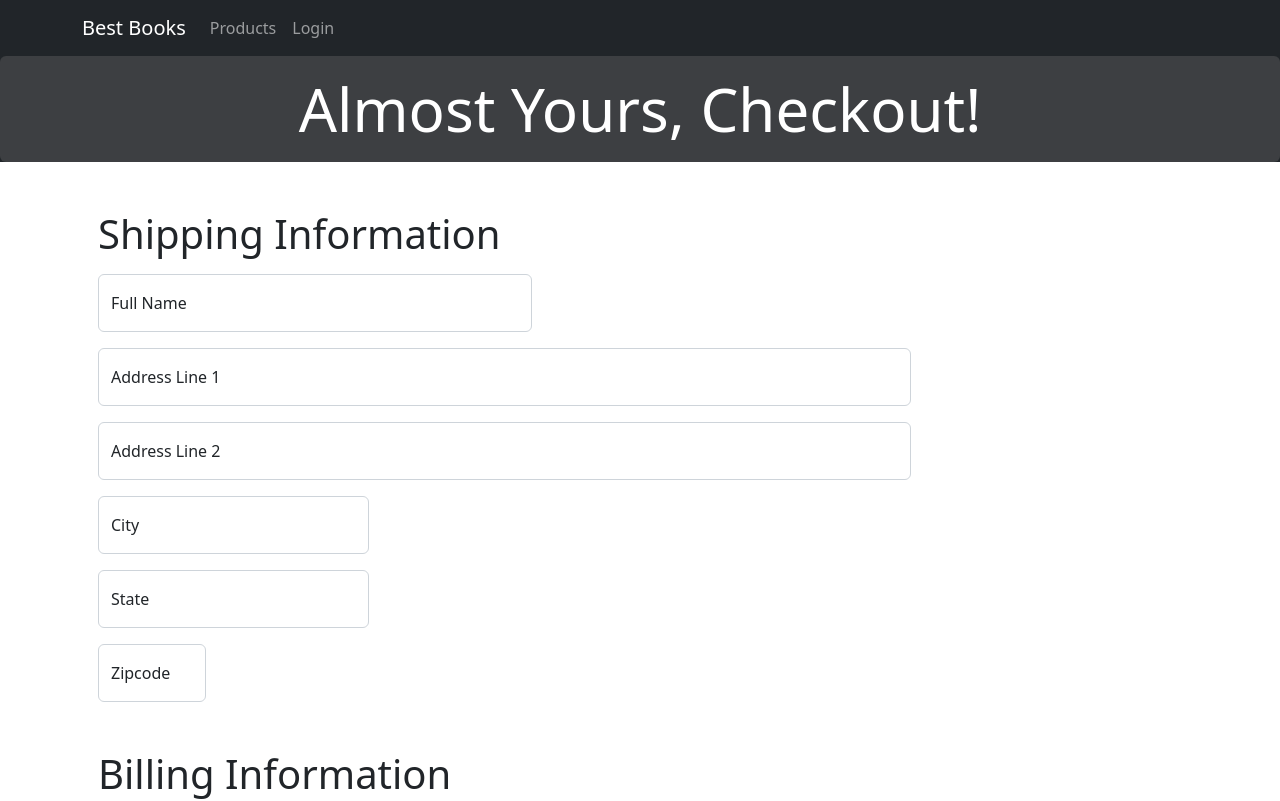
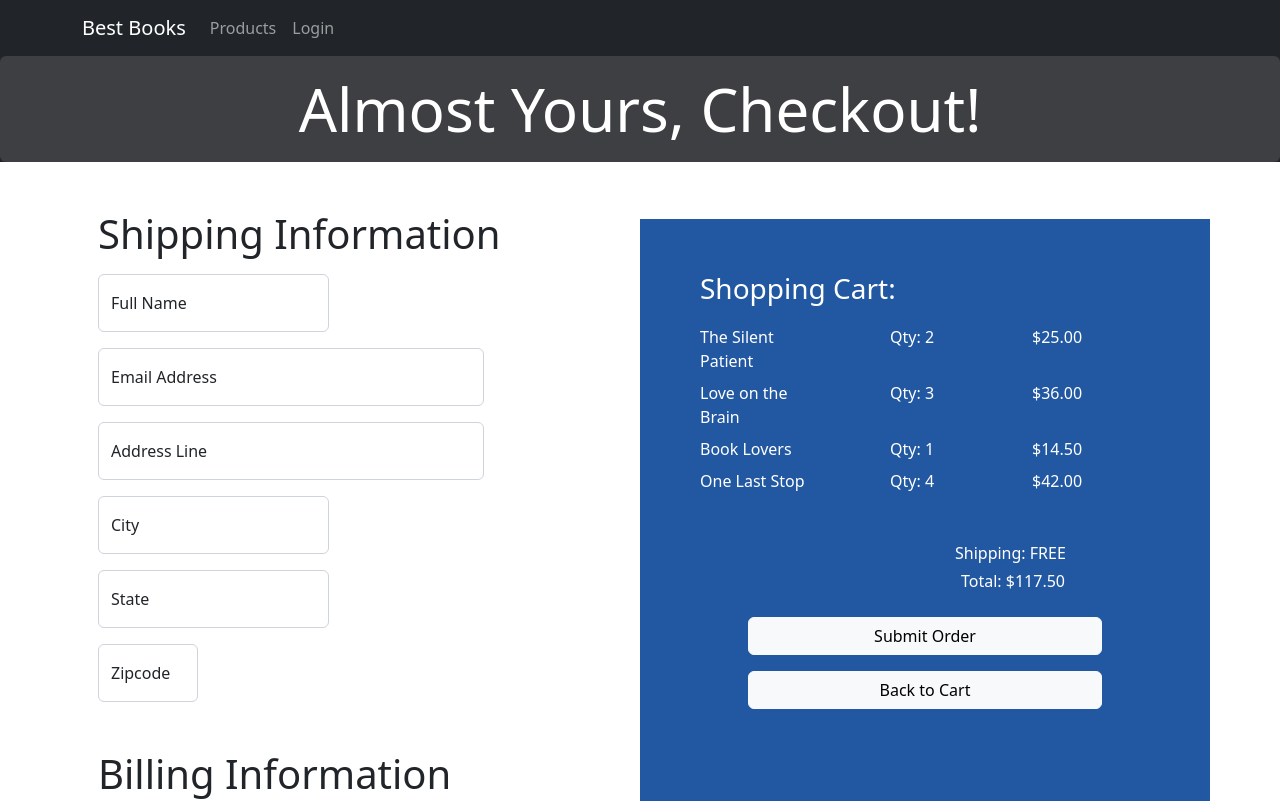
Before and after one commit to ljurecki/graceshopper, a React (Create React App) app: page /Checkout in a window 1280 px wide. Shown: the top 801 px of the page. Built offline with nearby package versions, Linux system fonts and the light colour scheme; no server answers.

Commit message:
checkout and ordernumber styled

```diff
--- a/src/components/AllProducts.js
+++ b/src/components/AllProducts.js
@@ -136,8 +136,10 @@ const ProductCard = ({ jwt, product, user, allProducts, navigate }) => {
                 <>
                   <Card.Text className='d-flex justify-content-end flex-wrap'>
                     <Button className='mx-2' variant="danger"
-                      onClick={() => {
+                      onClick={(e) => {
+                        e.preventDefault();
                         handleDelete();
+                        allProducts()
                       }
                       }>
                       Delete
--- a/src/pages/Cart.js
+++ b/src/pages/Cart.js
@@ -79,7 +79,7 @@ const Cart = ({ jwt, products, navigate }) => {
                 </Row>
                 <Row className='me-5 mx-5 mt-4 mb-5'>
                   <Button variant="light"
-                    onClick={() => { navigate('/checkout') }}>
+                    onClick={(e) => { e.preventDefault(); navigate('/checkout') }}>
                     Checkout
                   </Button>
                 </Row>
--- a/src/pages/Checkout.js
+++ b/src/pages/Checkout.js
@@ -1,5 +1,5 @@
 import React from 'react';
-import { Form, Button, FloatingLabel, Tabs, Tab, Container } from 'react-bootstrap';
+import { Form, Button, FloatingLabel, Tabs, Tab, Container, Row, Col } from 'react-bootstrap';
 
 const Checkout = ({ navigate }) => {
 
@@ -12,38 +12,40 @@ const Checkout = ({ navigate }) => {
                 style={{ fontSize: '60px' }}>
                 <Tab eventKey="Login" title="Almost Yours, Checkout!"></Tab>
             </Tabs>
-            <Container>
+            <Container className='mb-5'>
+                <Row>
+                    <Col>
                         <Form>
                             <Form.Group className='m-3 mt-5'>
                                 <Form.Label><h1>Shipping Information</h1></Form.Label>
                                 <FloatingLabel label='Full Name'>
                                     <Form.Control
-                                style={{ width: '40%' }}
+                                        style={{ width: '45%' }}
                                         placeholder='Full Name' />
                                 </FloatingLabel>
                             </Form.Group>
 
                             <Form.Group className='m-3'>
-                        <FloatingLabel label='Address Line 1'>
+                                <FloatingLabel label='Email Address'>
                                     <Form.Control
                                         style={{ width: '75%' }}
-                                placeholder='Address1' />
+                                        placeholder='Email Address' />
                                 </FloatingLabel>
                             </Form.Group>
 
                             <Form.Group className='m-3'>
 
-                        <FloatingLabel label='Address Line 2'>
+                                <FloatingLabel label='Address Line'>
                                     <Form.Control
                                         style={{ width: '75%' }}
-                                placeholder='Address2' />
+                                        placeholder='Address' />
                                 </FloatingLabel>
                             </Form.Group>
 
                             <Form.Group className='m-3'>
                                 <FloatingLabel label='City'>
                                     <Form.Control
-                            style={{ width: '25%' }}
+                                        style={{ width: '45%' }}
                                         placeholder='City' />
                                 </FloatingLabel>
                             </Form.Group>
@@ -51,7 +53,7 @@ const Checkout = ({ navigate }) => {
                             <Form.Group className='m-3'>
                                 <FloatingLabel label='State'>
                                     <Form.Control
-                            style={{ width: '25%' }}
+                                        style={{ width: '45%' }}
                                         placeholder='State' />
                                 </FloatingLabel>
                             </Form.Group>
@@ -60,7 +62,7 @@ const Checkout = ({ navigate }) => {
                                 <FloatingLabel label='Zipcode'>
                                     <Form.Control
                                         id='zipcode'
-                                style={{ width: '10%' }}
+                                        style={{ width: '100px' }}
                                         placeholder='zipcode' />
                                 </FloatingLabel>
                             </Form.Group>
@@ -95,15 +97,61 @@ const Checkout = ({ navigate }) => {
                                 <Form.Group className="mb-3 mx-3" controlId="formBasicCheckbox">
                                     <Form.Check type="checkbox" label="Billing Address Same as Shipping Address" defaultChecked={true} />
                                 </Form.Group>
-                        <Button className="mb-3 mx-3" variant="primary"
+
+                            </Form.Group>
+                        </Form></Col>
+                    <Col id='checkoutcard'>
+                        <div className='mt-5 me-5 mx-5'>
+                            <Row className='mb-3' style={{ fontSize: '28px' }}>
+                                <Col>Shopping Cart:</Col>
+                            </Row>
+                            <Row>
+                                <Col className='pe-5'>The Silent Patient</Col>
+                                <Col className='pe-0'>Qty: 2</Col>
+                                <Col className='pe-0'>$25.00 </Col>
+                            </Row>
+                            <Row className='pt-2'>
+                                <Col className='pe-5'>Love on the Brain</Col>
+                                <Col className='pe-0'>Qty: 3</Col>
+                                <Col className='pe-0'>$36.00</Col>
+                            </Row>
+                            <Row className='pt-2'>
+                                <Col className='pe-5'>Book Lovers</Col>
+                                <Col className='pe-0'>Qty: 1</Col>
+                                <Col className='pe-0'>$14.50</Col>
+                            </Row>
+                            <Row className='pt-2'>
+                                <Col className='pe-5'>One Last Stop</Col>
+                                <Col className='pe-0'>Qty: 4</Col>
+                                <Col className='pe-0'>$42.00</Col>
+                            </Row>
+                            <Row className='mt-5'>
+                                <Col className='pe-5'></Col>
+                                <Col style={{ fontWeight: '500' }}>Shipping: FREE</Col>
+                            </Row>
+                            <Row className='mt-1'>
+                                <Col className='pe-5'></Col>
+                                <Col className='pe-0'>Total: $117.50</Col>
+                            </Row>
+                            <Row className='me-5 mx-5 mt-4 mb-5'>
+                                <Button variant="light"
                                     onClick={(e) => {
                                         e.preventDefault();
                                         navigate('/Ordernumber')
                                     }}>
                                     Submit Order
                                 </Button>
-                    </Form.Group>
-                </Form>
+                                <Button className='mt-3' variant="light"
+                                    onClick={(e) => {
+                                        e.preventDefault();
+                                        navigate('/cart')
+                                    }}>
+                                    Back to Cart
+                                </Button>
+                            </Row>
+                        </div>
+                    </Col>
+                </Row>
             </Container>
         </>
     );
--- a/src/pages/Ordernumber.js
+++ b/src/pages/Ordernumber.js
@@ -1,5 +1,5 @@
 import React, { useState, useEffect } from 'react';
-import { Tabs, Tab, Container, ListGroup } from 'react-bootstrap';
+import { Tabs, Tab, Container, ListGroup, Card } from 'react-bootstrap';
 import { CheckoutCartItemCard } from '../components';
 import { getCart } from '../api'
 
@@ -28,15 +28,17 @@ const Ordernumber = ({ jwt, products }) => {
                 variant='pills'
                 className='bg-dark'
                 style={{ fontSize: '60px' }}>
-                <Tab eventKey="Login" title="Thank You, Happy Reading!"></Tab>
+                <Tab eventKey="Login" title="Happy Reading!"></Tab>
             </Tabs>
             <Container>
                 <div id='orderinfo'>
-                    <h1 className='mt-5'>
-                        Your Order Number Is:
-                    </h1>
-                    <h3>{getRandomInt() + "BB"}</h3>
-                    <h2 className='mt-5'>These Books Will See You Soon:</h2>
+                <ListGroup variant='flush' className='mt-5'>
+                <Card.Text style={{fontSize:'25px', fontWeight:'600'}}>Thank you, your order has been placed.</Card.Text>
+                <Card.Text style={{fontSize:'25px', fontWeight:'600'}}>Please check your email for tracking information.</Card.Text>
+                <Card.Text className='mt-4' style={{fontSize:'45px', fontWeight:'600'}}> Your Order Number Is:</Card.Text>
+                <Card.Text style={{fontSize:'50px', fontWeight:'700', color:'#2258A1'}}> {getRandomInt() + "BB"}</Card.Text>
+                </ListGroup>
+                <Card.Text className='mt-5' style={{fontSize:'30px', fontWeight:'600'}}>These Books Will See You Soon:</Card.Text>
                 <ListGroup variant='flush'>
                     <div id='orderedbooks'>
                         {cartProducts ? (
```
Lines whose indentation alone changed are shown as unchanged.
